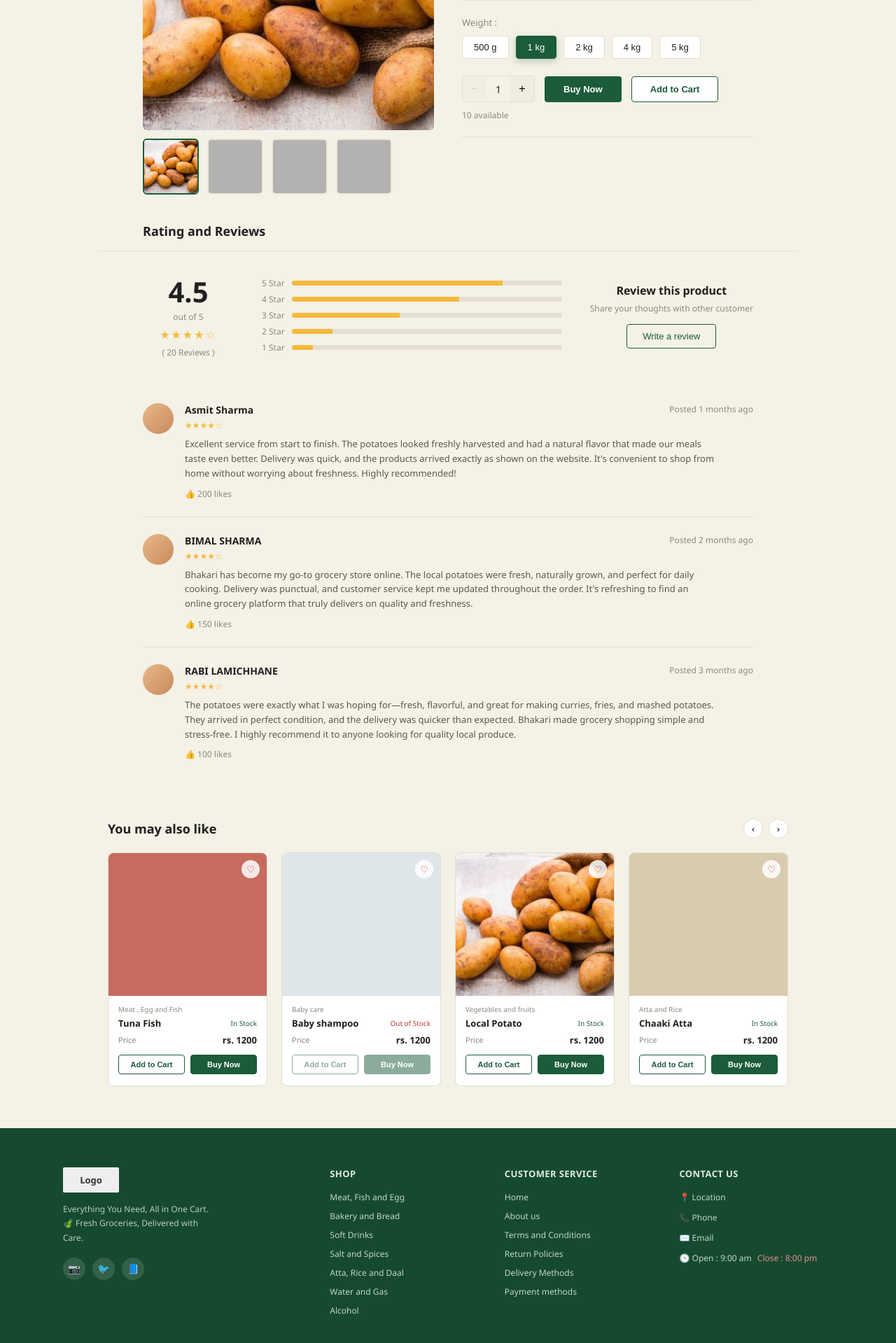
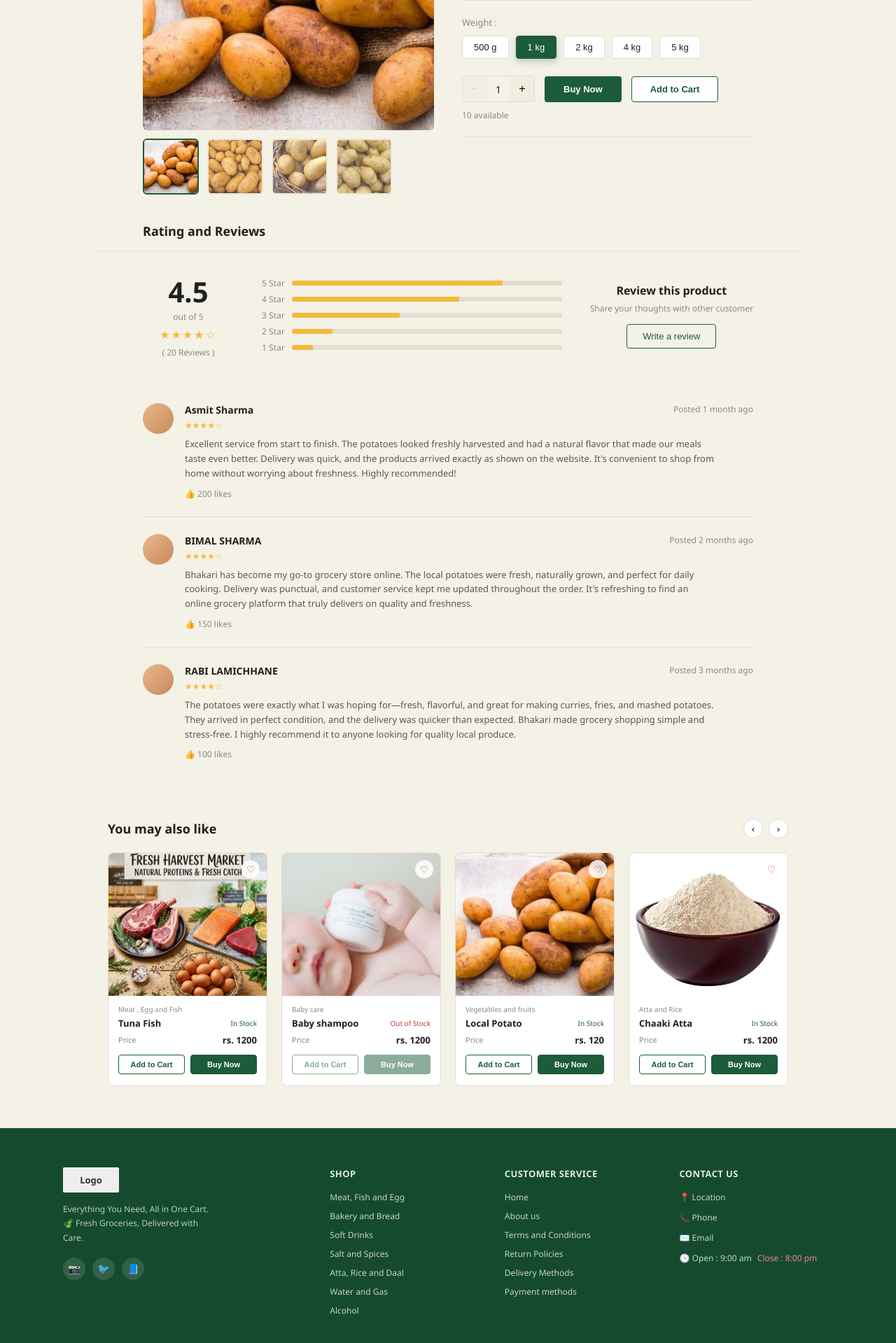
Before and after one commit to kushal-kc15/GoCart, a Django app: template frontend/templates/item.html in a window 1280 px wide. Shown: the part 509-2428 px from the top of the page at 70% size. Run offline with Django 5.2, Linux system fonts and the light colour scheme; the template is opened without the code that fills it, so the values that code supplies are empty; grey boxes are pictures that could not be loaded.

Commit message:
proper link between 2 pages

```diff
--- a/frontend/templates/item.html
+++ b/frontend/templates/item.html
@@ -30,8 +30,6 @@
   .topbar-icons{display:flex;align-items:center;gap:18px;}
   .icon-btn{width:20px;height:20px;display:flex;align-items:center;justify-content:center;color:var(--text);cursor:pointer;position:relative;}
   .heart-icon{color:#c0392b;}
-  .heart-icon.active{color:#c0392b;}
-  .heart-icon.inactive{color:#b9b6a8;}
   .user-chip{display:flex;align-items:center;gap:8px;font-size:13px;font-weight:600;}
   .avatar{width:32px;height:32px;border-radius:50%;background:linear-gradient(135deg,#e8b98c,#c9895a);}
 
@@ -48,10 +46,7 @@
   /* ===== PRODUCT SECTION ===== */
   .product-wrap{display:flex;gap:40px;max-width:1000px;margin:0 auto;padding:0 5% 40px;flex-wrap:wrap;}
   .product-gallery{flex:1;min-width:280px;}
-  .main-image{
-    width:100%;aspect-ratio:1/0.95;border-radius:6px;overflow:hidden;background:#e9e4d3;
-    transition:opacity .2s ease;cursor:pointer;
-  }
+  .main-image{width:100%;aspect-ratio:1/0.95;border-radius:6px;overflow:hidden;background:#e9e4d3;transition:opacity .2s ease;cursor:pointer;}
   .main-image img{width:100%;height:100%;object-fit:cover;display:block;}
   .main-image.fade{opacity:0;}
   .thumb-row{display:flex;gap:12px;margin-top:12px;}
@@ -65,17 +60,17 @@
   .prod-title-row{display:flex;align-items:center;gap:12px;margin-top:6px;}
   .prod-title-row h2{font-size:26px;font-weight:700;}
   .stock-badge{font-size:11px;color:var(--green);background:#e5f3ea;padding:4px 10px;border-radius:20px;font-weight:600;white-space:nowrap;}
-  .price{margin-top:14px;font-size:22px;font-weight:800;transition:color 2s ease;}
+  .price{margin-top:14px;font-size:22px;font-weight:800;transition:color .4s ease;}
   .price span{font-size:13px;font-weight:400;color:var(--muted);}
   .price.price-pulse{color:var(--green);}
   .desc{margin-top:14px;font-size:13px;line-height:1.7;color:#6d6a5f;max-width:400px;}
   .divider{height:1px;background:var(--border);margin:22px 0;}
   .weight-label{font-size:13px;color:var(--muted);margin-bottom:10px;}
-  .weight-opts{display:flex;gap:10px;position:relative;}
+  .weight-opts{display:flex;gap:10px;position:relative;flex-wrap:wrap;}
   .weight-opts button{
     padding:8px 16px;border:1px solid var(--border);background:var(--white);color:var(--text);
     border-radius:4px;font-size:13px;cursor:pointer;
-    transition:background-color .25s ease,color .25s ease,border-color .25s ease,transform 1.5 ease,box-shadow .25s ease;
+    transition:background-color .25s ease,color .25s ease,border-color .25s ease,transform .15s ease,box-shadow .25s ease;
   }
   .weight-opts button:hover{border-color:var(--green);transform:translateY(-1px);}
   .weight-opts button:active{transform:translateY(0) scale(.96);}
@@ -125,18 +120,19 @@
   .rev-likes{margin-top:10px;font-size:12px;color:var(--muted);display:flex;align-items:center;gap:6px;cursor:pointer;user-select:none;}
   .rev-likes.liked{color:var(--green);font-weight:700;}
 
-  /* ===== RELATED PRODUCTS ===== */
+  /* ===== RELATED PRODUCTS (scrollable carousel) ===== */
   .related-heading-row{max-width:1100px;margin:60px auto 20px;padding:0 5%;display:flex;justify-content:space-between;align-items:center;}
   .related-heading-row h3{font-size:18px;font-weight:700;}
   .related-nav{display:flex;gap:8px;}
   .related-nav button{width:28px;height:28px;border-radius:50%;border:1px solid var(--border);background:var(--white);cursor:pointer;}
-  .related-grid{max-width:1100px;margin:0 auto;padding:0 5% 60px;display:grid;grid-template-columns:repeat(4,1fr);gap:20px;}
-  .rp-card{background:var(--white);border-radius:8px;overflow:hidden;border:1px solid var(--border);}
-  .rp-image{position:relative;aspect-ratio:1/0.9;background:#a98042;}
-  .rp-image.meat{background:#c76b5e;}
-  .rp-image.baby{background:#dfe6ea;}
-  .rp-image.atta{background:#d8cbb0;}
-  .rp-image.potato{background:url('images/alu.jpg') center/cover;}
+  .related-grid{
+    max-width:1100px;margin:0 auto 60px;padding:0 5%;
+    display:flex;gap:20px;overflow-x:auto;scroll-snap-type:x mandatory;scrollbar-width:none;
+  }
+  .related-grid::-webkit-scrollbar{display:none;}
+  .rp-card{flex:0 0 calc((100% - 60px) / 4);scroll-snap-align:start;background:var(--white);border-radius:8px;overflow:hidden;border:1px solid var(--border);}
+  .rp-image{position:relative;aspect-ratio:1/0.9;background:#e9e4d3;overflow:hidden;}
+  .rp-image img{width:100%;height:100%;object-fit:cover;display:block;}
   .rp-fav{position:absolute;top:10px;right:10px;width:26px;height:26px;border-radius:50%;background:rgba(255,255,255,.85);display:flex;align-items:center;justify-content:center;font-size:13px;color:#c0392b;cursor:pointer;}
   .rp-body{padding:12px 14px 16px;}
   .rp-cat{font-size:10px;color:var(--muted);}
@@ -169,13 +165,13 @@
   #toast.show{opacity:1;transform:translateX(-50%) translateY(0);}
 
   @media (max-width:900px){
-    .related-grid{grid-template-columns:repeat(2,1fr);}
+    .rp-card{flex-basis:calc((100% - 20px) / 2);}
     .footer-grid{grid-template-columns:1fr 1fr;}
   }
   @media (max-width:600px){
     .topbar-search{display:none;}
     .hero h1{font-size:32px;}
-    .related-grid{grid-template-columns:1fr;}
+    .rp-card{flex-basis:100%;}
     .footer-grid{grid-template-columns:1fr;}
   }
 </style>
@@ -192,7 +188,7 @@
     <div class="icon-btn heart-icon" id="wishlistIcon" title="Wishlist">♥</div>
     <div class="icon-btn" id="cartIcon" title="Cart">
       <a href="./cart.html">🛒</a>
-      <span id="cartBadge" style="display:none;position:absolute;top:-8px;right:-10px;background:var(--green);color:#fff;font-size:10px;font-weight:700;border-radius:50%;width:16px;height:16px;align-items:center;justify-content:center;">0</span>
+      <span id="cartBadge" style="display:none;position:absolute;top:-8px;right:-10px;background:var(--green);color:#fff;font-size:10px;font-weight:700;border-radius:50%;min-width:16px;height:16px;align-items:center;justify-content:center;">0</span>
     </div>
     <div class="user-chip">
       <div class="avatar"></div>
@@ -215,12 +211,22 @@
 
 <section class="product-wrap">
   <div class="product-gallery">
-    <div class="main-image"><img id="mainImgEl" src="GoCart\frontend\static\images\alu.jpg" alt="Local Potato"></div>
+    <div class="main-image">
+      <img id="mainImgEl" src="../static/images/alu.jpg" alt="Local Potato">
+    </div>
     <div class="thumb-row">
-      <div class="thumb active-thumb" onclick="selectThumb(this)"><img src="GoCart\frontend\static\images\alu.jpg" alt="Local Potato 1"></div>
-      <div class="thumb" onclick="selectThumb(this)"><img src="alu2.jpg" alt="Local Potato 2"></div>
-      <div class="thumb" onclick="selectThumb(this)"><img src="alu3.jpg" alt="Local Potato 3"></div>
-      <div class="thumb" onclick="selectThumb(this)"><img src="alu4.jpg" alt="Local Potato 4"></div>
+      <div class="thumb active-thumb" onclick="selectThumb(this)">
+        <img src="../static/images/alu.jpg" alt="Local Potato 1">
+      </div>
+      <div class="thumb" onclick="selectThumb(this)">
+        <img src="../static/images/alu2.jpg" alt="Local Potato 2">
+      </div>
+      <div class="thumb" onclick="selectThumb(this)">
+        <img src="../static/images/alu3.jpg" alt="Local Potato 3">
+      </div>
+      <div class="thumb" onclick="selectThumb(this)">
+        <img src="../static/images/alu4.jpg" alt="Local Potato 4">
+      </div>
     </div>
   </div>
 
@@ -241,8 +247,8 @@
       <button data-price="60" onclick="selectWeight(this)">500 g</button>
       <button data-price="120" class="active" onclick="selectWeight(this)">1 kg</button>
       <button data-price="240" onclick="selectWeight(this)">2 kg</button>
-      <button data-price="240" onclick="selectWeight(this)">4 kg</button>
-      <button data-price="300" onclick="selectWeight(this)">5 kg</button>
+      <button data-price="480" onclick="selectWeight(this)">4 kg</button>
+      <button data-price="600" onclick="selectWeight(this)">5 kg</button>
     </div>
 
     <div class="buy-row">
@@ -252,7 +258,7 @@
         <button id="qtyPlus" onclick="changeQty(1)">+</button>
       </div>
       <button class="btn btn-buy" onclick="buyNow('Local Potato')">Buy Now</button>
-      <button class="btn btn-cart" onclick="addToCart('Local Potato')">Add to Cart</button>
+      <button class="btn btn-cart" onclick="addToCart('Local Potato', qty)">Add to Cart</button>
     </div>
     <div class="stock-note" id="stockNote"></div>
 
@@ -292,7 +298,7 @@
     <div class="rev-body">
       <div class="rev-top">
         <div class="rev-name">Asmit Sharma</div>
-        <div class="rev-date">Posted 1 months ago</div>
+        <div class="rev-date">Posted 1 month ago</div>
       </div>
       <div class="rev-stars">★★★★☆</div>
       <p class="rev-text">Excellent service from start to finish. The potatoes looked freshly harvested and had a natural flavor that made our meals taste even better. Delivery was quick, and the products arrived exactly as shown on the website. It's convenient to shop from home without worrying about freshness. Highly recommended!</p>
@@ -330,14 +336,14 @@
 <div class="related-heading-row">
   <h3>You may also like</h3>
   <div class="related-nav">
-    <button onclick="scrollRelated(-1)">‹</button>
-    <button onclick="scrollRelated(1)">›</button>
+    <button onclick="scrollRelated(-1)" aria-label="Previous">‹</button>
+    <button onclick="scrollRelated(1)" aria-label="Next">›</button>
   </div>
 </div>
 
 <div class="related-grid" id="relatedGrid">
   <div class="rp-card">
-    <div class="rp-image meat"><div class="rp-fav" onclick="toggleFav(this)">♡</div></div>
+    <div class="rp-image"><img src="../static/images/cat_meat_fish.jpg" alt="Tuna Fish"><div class="rp-fav" onclick="toggleFav(this)">♡</div></div>
     <div class="rp-body">
       <div class="rp-cat">Meat , Egg and Fish</div>
       <div class="rp-title-row"><span class="name">Tuna Fish</span><span class="rp-stock">In Stock</span></div>
@@ -350,7 +356,7 @@
   </div>
 
   <div class="rp-card">
-    <div class="rp-image baby"><div class="rp-fav" onclick="toggleFav(this)">♡</div></div>
+    <div class="rp-image"><img src="../static/images/baby product.jpg" alt="Baby shampoo"><div class="rp-fav" onclick="toggleFav(this)">♡</div></div>
     <div class="rp-body">
       <div class="rp-cat">Baby care</div>
       <div class="rp-title-row"><span class="name">Baby shampoo</span><span class="rp-stock out">Out of Stock</span></div>
@@ -363,11 +369,11 @@
   </div>
 
   <div class="rp-card">
-    <div class="rp-image potato"><div class="rp-fav" onclick="toggleFav(this)">♡</div></div>
+    <div class="rp-image"><img src="../static/images/alu.jpg" alt="Local Potato"><div class="rp-fav" onclick="toggleFav(this)">♡</div></div>
     <div class="rp-body">
       <div class="rp-cat">Vegetables and fruits</div>
       <div class="rp-title-row"><span class="name">Local Potato</span><span class="rp-stock">In Stock</span></div>
-      <div class="rp-price-row"><span>Price</span><span class="price">rs. 1200</span></div>
+      <div class="rp-price-row"><span>Price</span><span class="price">rs. 120</span></div>
       <div class="rp-actions">
         <button class="add" onclick="addToCart('Local Potato')">Add to Cart</button>
         <button class="buy" onclick="buyNow('Local Potato')">Buy Now</button>
@@ -376,7 +382,7 @@
   </div>
 
   <div class="rp-card">
-    <div class="rp-image atta"><div class="rp-fav" onclick="toggleFav(this)">♡</div></div>
+    <div class="rp-image"><img src="../static/images/aata.jpg" alt="Chaaki Atta"><div class="rp-fav" onclick="toggleFav(this)">♡</div></div>
     <div class="rp-body">
       <div class="rp-cat">Atta and Rice</div>
       <div class="rp-title-row"><span class="name">Chaaki Atta</span><span class="rp-stock">In Stock</span></div>
@@ -490,19 +496,19 @@
   }
 
   // ---- Gallery: thumbnails + main image switching ----
-  const mainImg   = document.querySelector('.main-image');
+  const mainImg = document.querySelector('.main-image');
   const mainImgEl = document.getElementById('mainImgEl');
-  const thumbs    = [...document.querySelectorAll('.thumb')];
+  const thumbs = [...document.querySelectorAll('.thumb')];
 
   function selectThumb(el){
     thumbs.forEach(t => t.classList.remove('active-thumb'));
     el.classList.add('active-thumb');
 
     const src = el.querySelector('img').getAttribute('src');
-    mainImg.classList.add('fade');                 // fade out
+    mainImg.classList.add('fade');
     setTimeout(() => {
-      mainImgEl.src = src;                         // swap image
-      mainImg.classList.remove('fade');            // fade in
+      mainImgEl.src = src;
+      mainImg.classList.remove('fade');
     }, 200);
   }
 
@@ -515,11 +521,12 @@
   // ---- Cart ----
   let cartCount = 0;
   const cartBadge = document.getElementById('cartBadge');
-  function addToCart(name){
-    cartCount++;
+  function addToCart(name, count){
+    const n = count || 1;
+    cartCount += n;
     cartBadge.textContent = cartCount;
     cartBadge.style.display = 'flex';
-    showToast(name + ' added to cart');
+    showToast(n + ' × ' + name + ' added to cart');
   }
   function buyNow(name){
     showToast('Proceeding to checkout for ' + name);
@@ -558,7 +565,7 @@
   }
 </script>
 
-<!-- COOKIE PERSISTENCE -->
+<!-- COOKIE PERSISTENCE (works when served via Live Server / a web server, not file://) -->
 <script>
 (function(){
   const COOKIE = 'lp_state', DAYS = 30;
@@ -574,21 +581,27 @@
   // ---- RESTORE on page load ----
   const wBtns = $$('.weight-opts button');
   if(wBtns[s.w]) selectWeight(wBtns[s.w]);
-  qty = Math.min(Math.max(1, s.q), MAX_STOCK); renderQty();   // clamp saved qty to current stock
+  qty = Math.min(Math.max(1, s.q), MAX_STOCK);
+  renderQty();
   if(s.c > 0){ cartCount = s.c; cartBadge.textContent = cartCount; cartBadge.style.display = 'flex'; }
-  wishlistOn = !!s.wl; wishlistIcon.style.color = wishlistOn ? '#c0392b' : '#b9b6a8';
+  wishlistOn = !!s.wl;
+  wishlistIcon.style.color = wishlistOn ? '#c0392b' : '#b9b6a8';
   $$('.rp-fav').forEach((el,i)=>{ if(s.f.includes(i)) el.textContent = '♥'; });
   $$('.rev-likes').forEach((el,i)=>{ if(s.l.includes(i)) toggleLike(el, parseInt(el.textContent.replace(/\D/g,''),10)); });
 
   // ---- SAVE on every change ----
   const save = ()=>setCookie(COOKIE, JSON.stringify(s), DAYS);
-  const _sw = selectWeight; selectWeight = function(b){ _sw(b); s.w = $$('.weight-opts button').indexOf(b); save(); };
-  const _cq = changeQty;    changeQty    = function(d){ _cq(d); s.q = qty; save(); };
-  const _ac = addToCart;    addToCart    = function(n){ _ac(n); s.c = cartCount; save(); };
-  const _tl = toggleLike;   toggleLike   = function(el,b){ _tl(el,b); s.l = $$('.rev-likes').map((e,i)=>e.classList.contains('liked')?i:-1).filter(i=>i>=0); save(); };
-  const _tf = toggleFav;    toggleFav    = function(el){ _tf(el); s.f = $$('.rp-fav').map((e,i)=>e.textContent.trim()==='♥'?i:-1).filter(i=>i>=0); save(); };
+  const _sw = selectWeight;
+  selectWeight = function(b){ _sw(b); s.w = $$('.weight-opts button').indexOf(b); save(); };
+  const _cq = changeQty;
+  changeQty = function(d){ _cq(d); s.q = qty; save(); };
+  const _ac = addToCart;
+  addToCart = function(n,c){ _ac(n,c); s.c = cartCount; save(); };
+  const _tl = toggleLike;
+  toggleLike = function(el,b){ _tl(el,b); s.l = $$('.rev-likes').map((e,i)=>e.classList.contains('liked')?i:-1).filter(i=>i>=0); save(); };
+  const _tf = toggleFav;
+  toggleFav = function(el){ _tf(el); s.f = $$('.rp-fav').map((e,i)=>e.textContent.trim()==='♥'?i:-1).filter(i=>i>=0); save(); };
   wishlistIcon.addEventListener('click', ()=>{ s.wl = wishlistOn ? 1 : 0; save(); });
-
 })();
 </script>
 <!-- END COOKIE PERSISTENCE -->
```
Also changed, not shown: frontend/templates/cart.html (+24 -4 lines).
